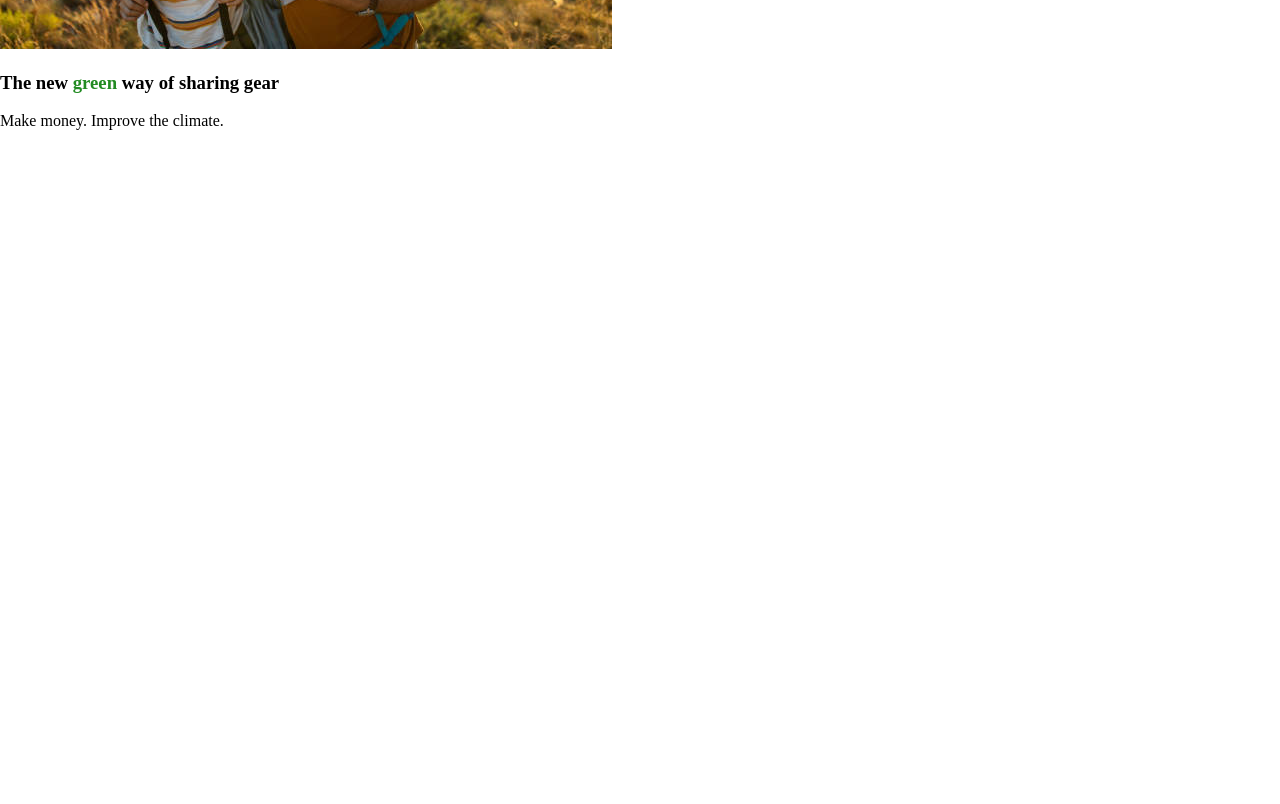
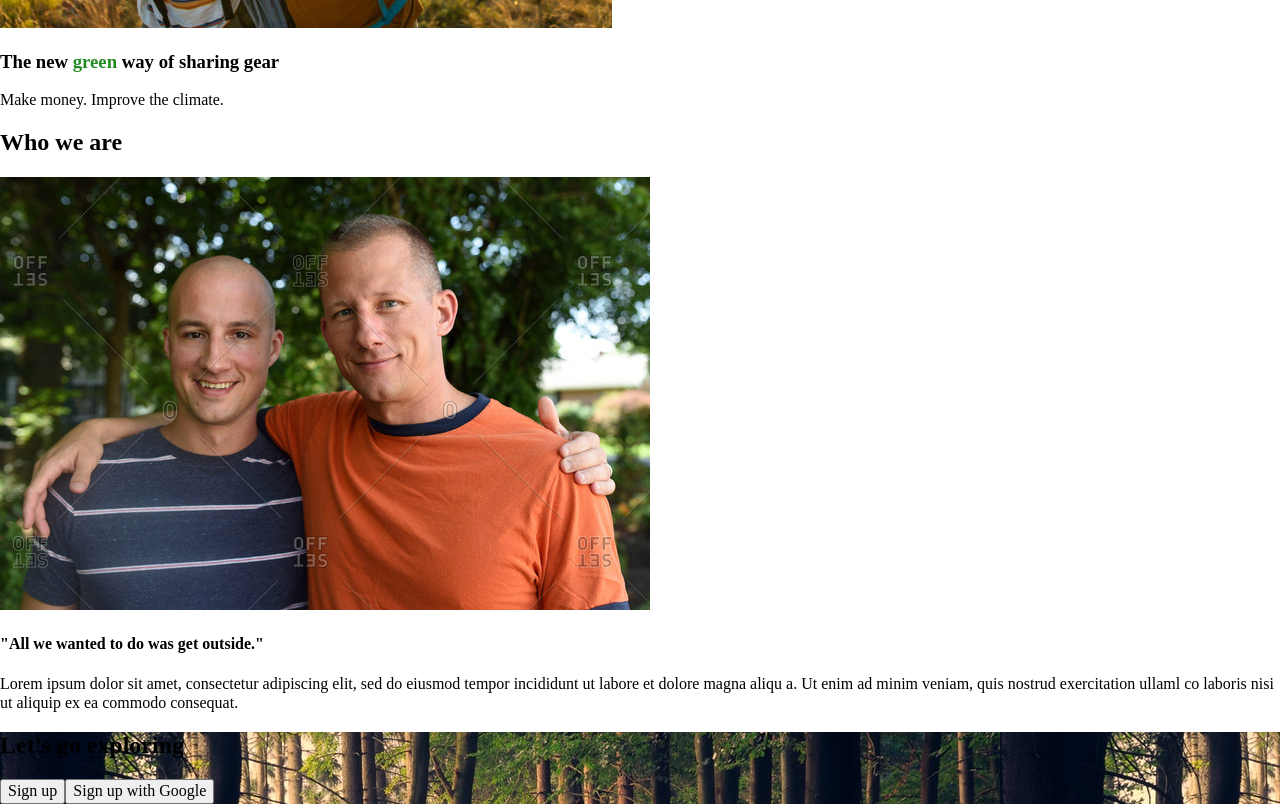
Before and after one commit to alisalamatian1/GearShare, a React (Create React App) app in the folder local-app/: page / in a window 1280 px wide. Shown: the part 620-1424 px from the top of the page. Before the commit the page ends 800 px from the top, so only its background shows below. Built offline with nearby package versions, Linux system fonts and the light colour scheme.

Commit message:
Update frontpage

```diff
--- a/local-app/src/components/about.js
+++ b/local-app/src/components/about.js
@@ -1,8 +1,21 @@
 import React from 'react';
+import aboutImg from '../img/about.png';
 
 export default function About(props) {
     return (
-        <div id='about'>
+        <div id='about' className='section'>
+            <div id='about-left'>
+                <h2 className='main-text'>Who we are</h2>
+                <img src={aboutImg} className='img' id='about-img' />
+            </div>
+            <div id='about-right'>
+                <h4 className='main-text' id='about-quote'>
+                    "All we wanted to do was get outside."
+                </h4>
+                <p className='main-text'>
+                    Lorem ipsum dolor sit amet, consectetur adipiscing elit, sed                    do eiusmod tempor incididunt ut labore et dolore magna aliqu                    a. Ut enim ad minim veniam, quis nostrud exercitation ullaml                    co laboris nisi ut aliquip ex ea commodo consequat.
+                </p>
+            </div>
         </div>
     );
 }
--- a/local-app/src/components/landing.js
+++ b/local-app/src/components/landing.js
@@ -7,7 +7,7 @@
         <div id='landing' className='section'>
             <h1 className='main-text'>Gearshare</h1>
             <div id='landing-container'>
-                <img id='landing-image' src={landingImage} />
+                <img id='landing-image' className='img' src={landingImage} />
                 <div id='landing-text'>
                     <h3 className='main-text'>The new <span className='text-green'>green
                     </span> way of sharing gear
--- a/local-app/src/components/navbar.js
+++ b/local-app/src/components/navbar.js
@@ -4,7 +4,6 @@
 export default function Navbar(props) {
     return (
         <div id='navbar'>
-            <h1>This is Navbar</h1>
             <Link to='/'>
                 <button>
                     {/* event handler to decide if login or
--- a/local-app/src/components/signup.js
+++ b/local-app/src/components/signup.js
@@ -1,8 +1,29 @@
 import React from 'react';
+import signupImage from '../img/signup.png';
 
 export default function SignUp(props) {
     return (
-        <div id='signup'>
+        <div id='signup' className='section'>
+            <div
+            id='signup-container'
+            style={{
+                backgroundImage: `url(${signupImage})`
+            }}
+            >
+                <h2 className='main-text'>Let's go exploring</h2>
+                <form id='sign-up'>
+                    <label for='email'>
+                    </label>
+                    <label for='password'>
+                    </label>
+                    <button className='sign-up-button'>
+                        Sign up
+                    </button>
+                    <button className='sign-up-google'>
+                        Sign up with Google
+                    </button>
+                </form>
+            </div>
         </div>
     );
 }
--- a/local-app/src/components/testimonies.js
+++ b/local-app/src/components/testimonies.js
@@ -2,7 +2,8 @@
 
 export default function Testimonies(props) {
     return (
-        <div id='testimonies'>
+        <div id='testimonies' className='section'>
+            {/* TO IMPLEMENT */}
         </div>
     );
 }
--- a/local-app/src/styles/app.css
+++ b/local-app/src/styles/app.css
@@ -1,5 +1,6 @@
 :root {
     --main-font: ;
+    --shadow-color: black;
 }
 
 html, body, #root, #app {
@@ -17,7 +18,7 @@
     color: #228B22;
 }
 
-.main {
+.main-text {
     font-family: var(--main-font);
 }
 
--- a/local-app/src/styles/frontpage.css
+++ b/local-app/src/styles/frontpage.css
@@ -1,4 +1,5 @@
 .section {
+    display: flex;
     height: 100vh;
     width: 100%;
 }
@@ -17,10 +18,13 @@
 
 #landing {
     align-items: center;
-    display: flex;
     flex-direction: column;
     height: 80vh;
     width: 100%;
+}
+
+#landing {
+    font-size: 2rem;
 }
 
 #landing-container {
@@ -32,8 +36,13 @@
     min-width: 50rem;
 }
 
+.img {
+    border: 3px solid var(--border-color);
+    box-shadow: 4px 4px 15px var(--shadow-color);
+}
+
 #landing-image {
-    border: 3px solid var(--border-color);
+    max-height: 26rem;
 }
 
 #landing-text {
@@ -49,6 +58,61 @@
     max-width: 25rem;
 }
 
+#landing-text > h3 {
+    font-size: 2rem;
+}
+
+#landing-text > p {
+    font-size: 1.1rem;
+}
+
 #landing-text span {
     font-weight: bold;
 }
+
+#about {
+    align-items: center;
+    justify-content: center;
+}
+
+#about-left {
+    align-items: center;
+    display: flex;
+    flex-direction: column;
+}
+
+#about-left > h2 {
+    font-size: 2.5rem;
+}
+
+#about-left > img {
+    max-height: 25rem;
+}
+
+#about-right {
+    align-items: center;
+    display: flex;
+    flex-direction: column;
+    justify-content: center;
+    width: 35rem;
+}
+
+#about-right > h4 {
+    font-size: 1.5rem;
+    max-width: 25rem;
+}
+
+#about-right > p {
+    font-size: 1.1rem;
+    max-width: 25rem;
+}
+
+#signup {
+    align-items: center;
+    justify-content: center;
+}
+
+#signup-container {
+    height: 40rem;
+    width: 50rem;
+}
```
